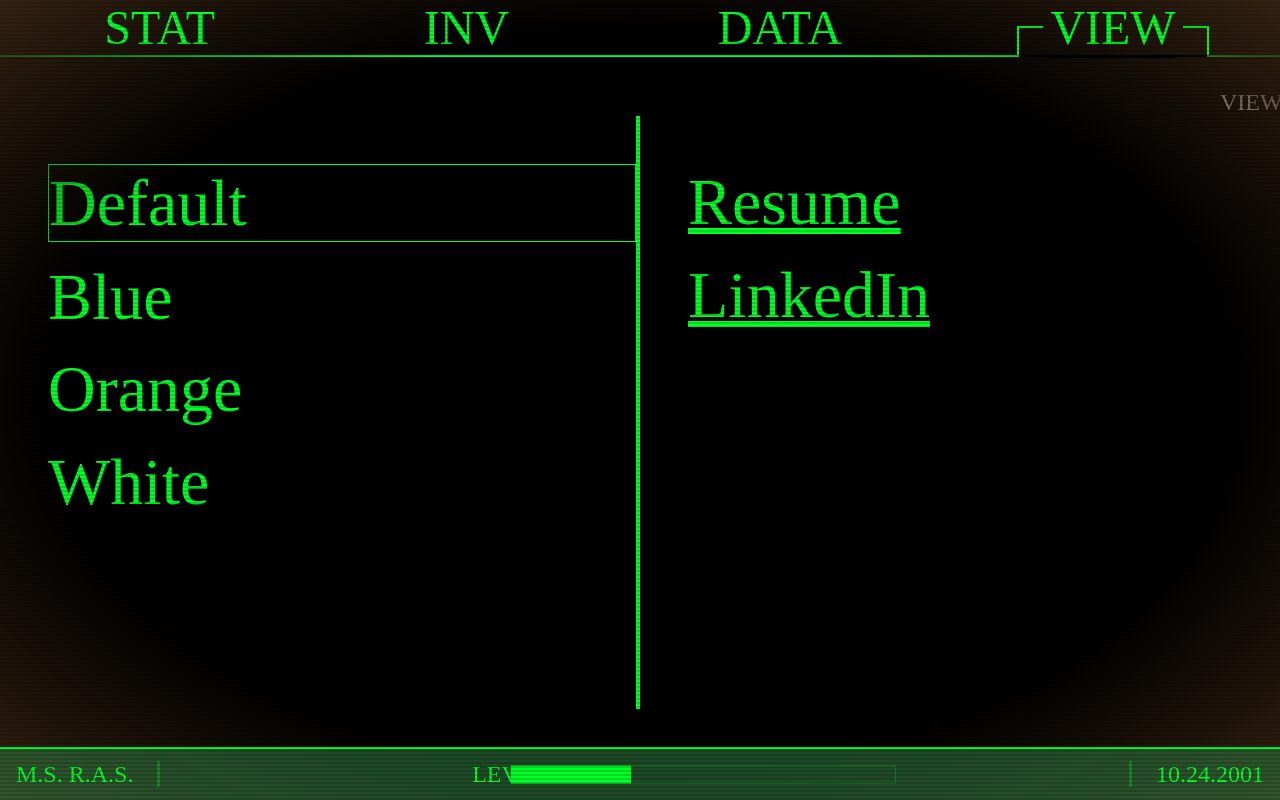
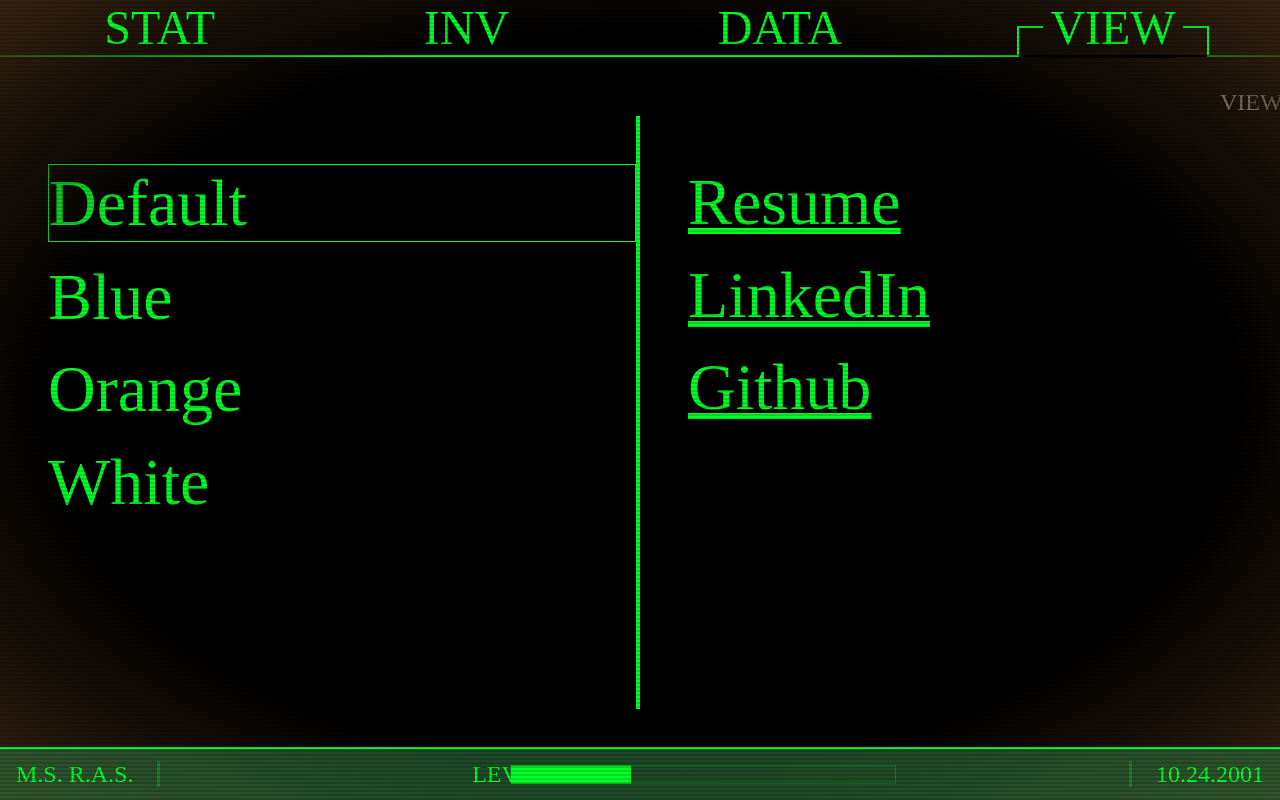
Before and after one commit to 2jordache4/2jordache4.github.io, a React (Vite) app: page / in a window 1280 px wide. Both pictures are taken after a click on the link "VIEW". Built offline with nearby package versions, Linux system fonts and the light colour scheme.

Commit message:
Added github

```diff
--- a/src/components/view.jsx
+++ b/src/components/view.jsx
@@ -35,6 +35,7 @@
       <div className='sparc-words'>
           <a className='sparc-item' href="./assets/Cousineau_Jordan_Resume.pdf" target="_blank">Resume</a>
           <a className = 'sparc-item' href="https://www.linkedin.com/in/jordancousineau/">LinkedIn</a>
+          <a className = 'sparc-item' href="https://github.com/2jordache4">Github</a>
       </div>
     </div>
   )
```
